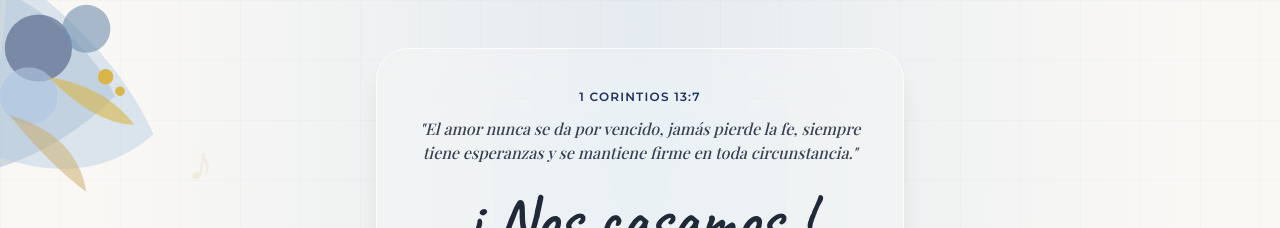
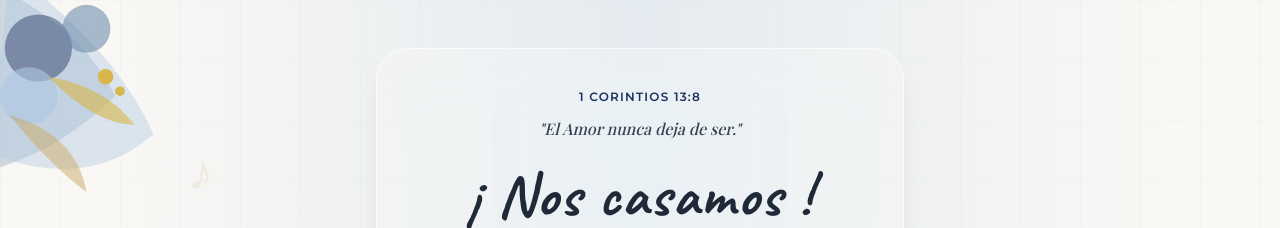
Before and after one commit to Gabomusic/gaboyjackyboda, a plain HTML site: page index.html in a window 1280 px wide. Shown: the top 228 px of the page. Drawn offline with nearby package versions, Linux system fonts and the light colour scheme; a web font is replaced by a local one.

Commit message:
Update biblical citation and quote in index.html

```diff
--- a/index.html
+++ b/index.html
@@ -158,10 +158,10 @@ body {
         <!-- 1. CITA BÍBLICA Y HEADER -->
         <header class="reveal apple-glass rounded-[32px] p-8 sm:p-10 relative overflow-hidden text-center shadow-xl">
             <span class="font-sans text-xs font-semibold tracking-widest text-navy uppercase block mb-3">
-                1 Corintios 13:7
+                1 Corintios 13:8
             </span>
             <p class="font-serif italic text-sm sm:text-base leading-relaxed text-gray-700 max-w-md mx-auto">
-                "El amor nunca se da por vencido, jamás pierde la fe, siempre tiene esperanzas y se mantiene firme en toda circunstancia."
+                "El Amor nunca deja de ser."
             </p>
 
             <div class="my-6">
```
